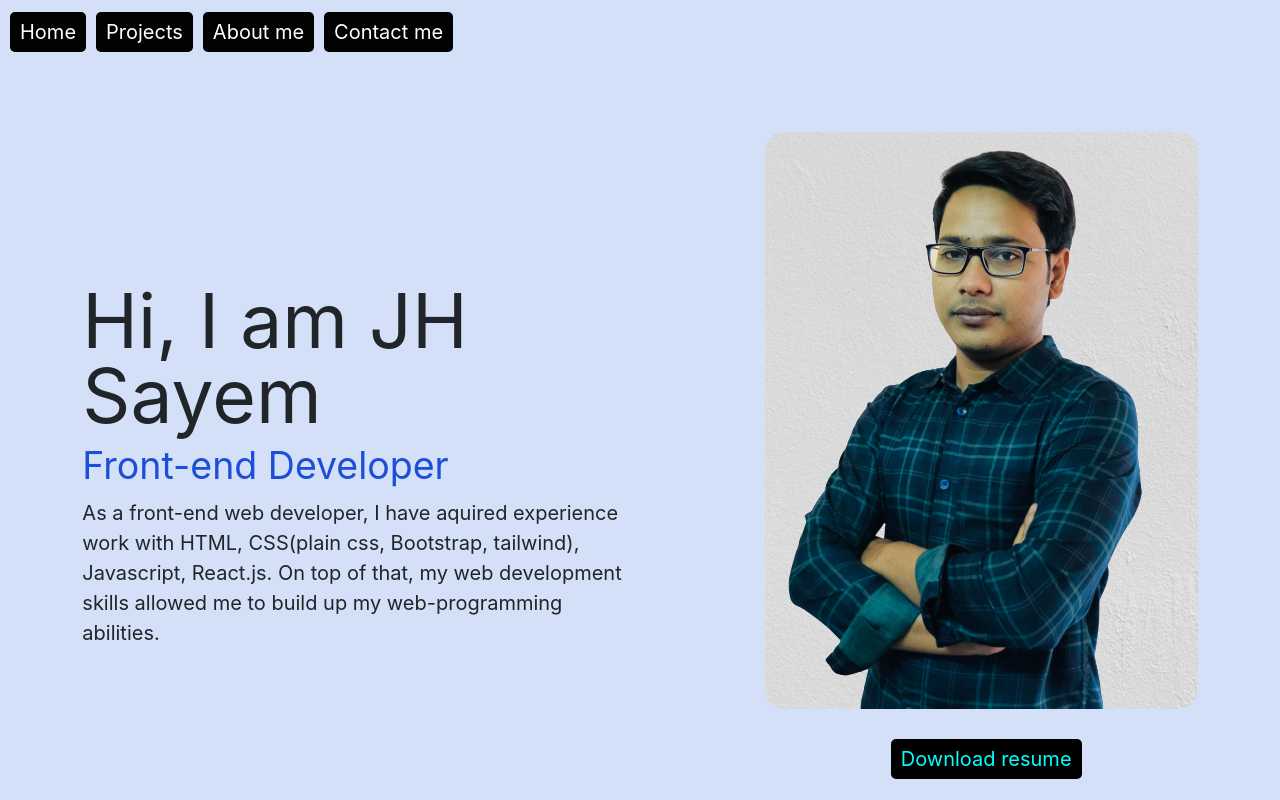
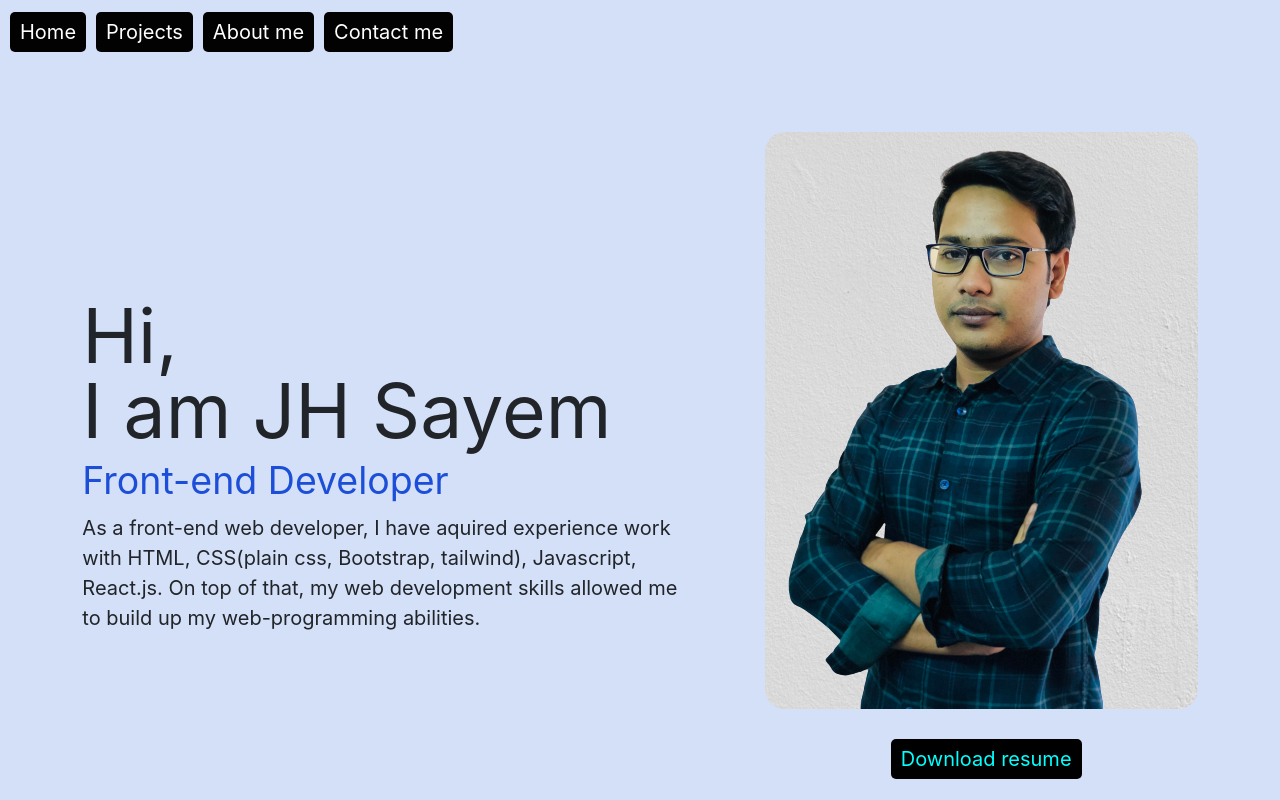
Before and after one commit to jhsayem021/sa-developer-portfolio, a React (Create React App) app: page / in a window 1280 px wide. Shown: the top 800 px of the page. Built offline with nearby package versions, Linux system fonts and the light colour scheme; no server answers.

Commit message:
upadate url link2

```diff
--- a/src/component/Home/Home.js
+++ b/src/component/Home/Home.js
@@ -8,9 +8,9 @@ const Home = () => {
     return (
         <div>
             <div className="lg:flex  justify-evenly items-center py-8">
-                <div className="sm:p-8 w-50">
+                <div className="pl-8 w-50">
 
-                <h1 className="text-6xl  animate__bounceOut pb-2">Hi, I am JH Sayem</h1>
+                <h1 className="text-6xl  animate__bounceOut pb-2">Hi, <br/> I am JH Sayem</h1>
                 <h5 className="text-3xl pb-2 text-blue-700">Front-end Developer</h5>
                 <p className="pb-2">As a front-end web developer, I have aquired experience work with HTML, CSS(plain css, Bootstrap, tailwind), Javascript, React.js. On top of that, my web development skills allowed me to build up my web-programming abilities.</p>
             </div>
```
